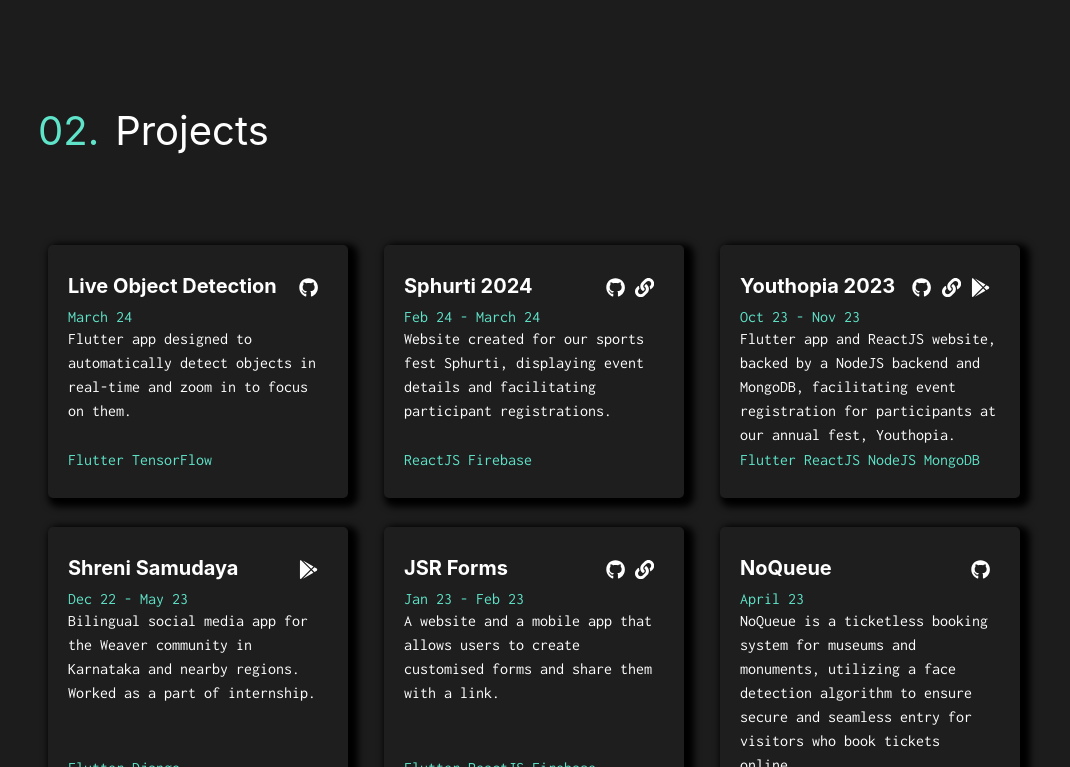
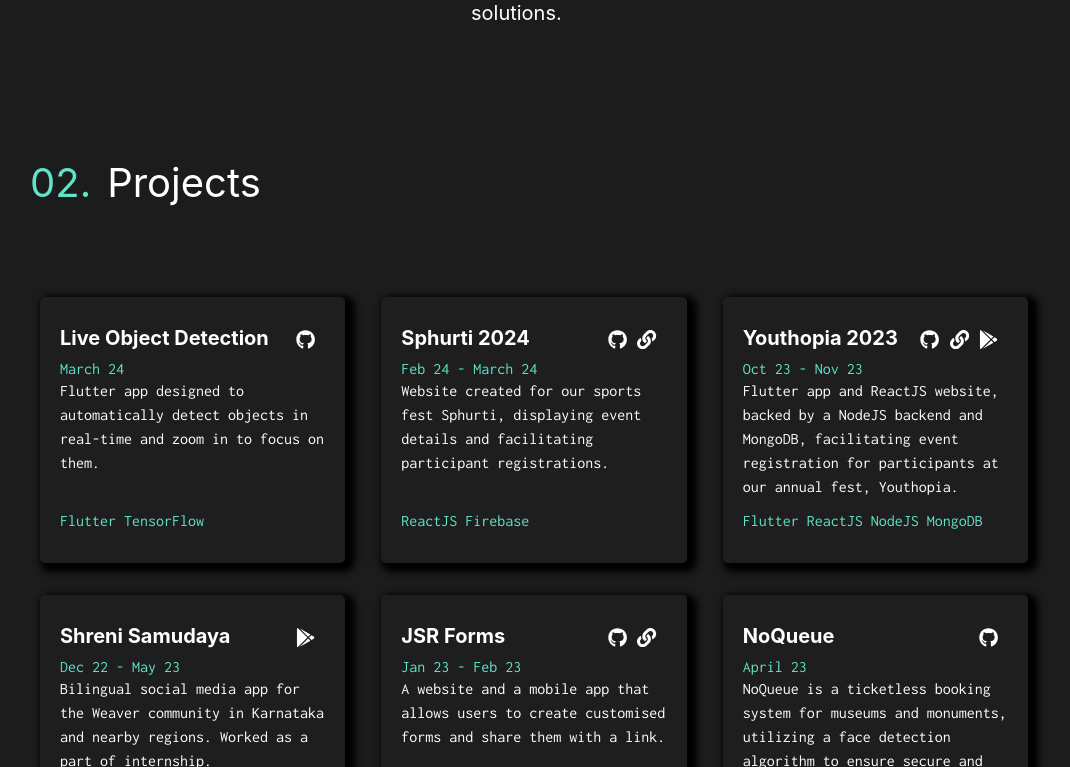
Before and after one commit to TheDarkLord100/portfolio, a React (Vite) app: page / in a window 1280 px wide. Shown: the part 1333-2100 px from the top of the page, without its empty margins (106-1176 px from the left). Built offline with nearby package versions, Linux system fonts and the light colour scheme.

Commit message:
Fix: Minor changes

```diff
--- a/src/App.css
+++ b/src/App.css
@@ -2,3 +2,9 @@
     font-family: 'Lig';
     src: url('/src/fonts/Ligconsolata-Regular.ttf');
 }
+
+*{
+    box-sizing: border-box;
+    padding: 0;
+    margin: 0;
+}
--- a/src/components/card/card.css
+++ b/src/components/card/card.css
@@ -6,7 +6,7 @@
     margin: 10px;
     /* width: 350px; */
     box-shadow: 5px 4px 7px 5px #000;
-    height: 80%;
+    height: 100%;
 }
 
 .card p {
--- a/src/sections/about/about.css
+++ b/src/sections/about/about.css
@@ -34,6 +34,7 @@
     font-size: 1.25em;
     line-height: 30px;
     margin-top: 0;
+    margin-bottom: 50px;
 }
 
 .about-description p span{
--- a/src/sections/project/project.css
+++ b/src/sections/project/project.css
@@ -2,7 +2,7 @@
     display: grid;
     grid-template-columns: repeat(3, 1fr);
     column-gap: 1rem;
-    row-gap: 1rem;
+    row-gap: 2rem;
 }
 
 @media (max-width: 768px) {
```
